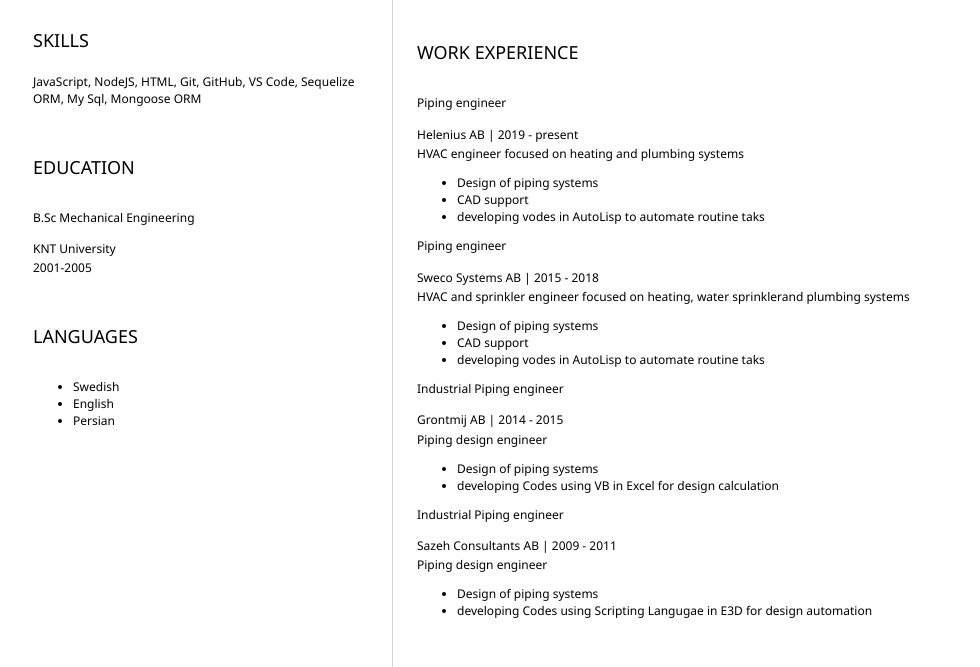
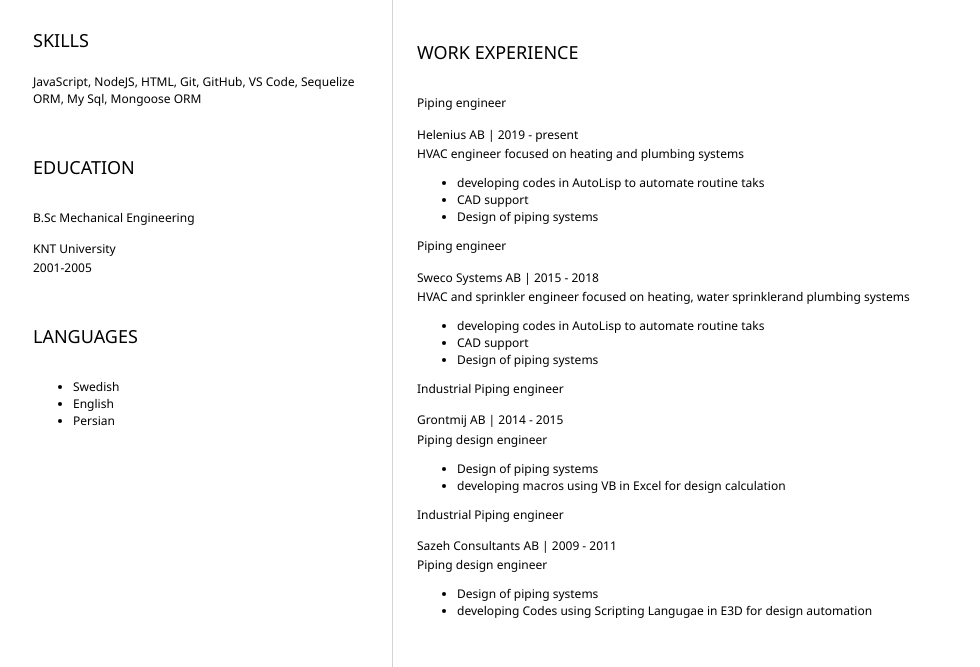
Before and after one commit to PooyaJln/CV, a plain HTML site: page index.html in a window 1280 px wide. Shown: the part 329-996 px from the top of the page, without its empty margins (151-1131 px from the left). Drawn offline with Linux system fonts and the light colour scheme.

Commit message:
some editing

```diff
--- a/index.html
+++ b/index.html
@@ -78,9 +78,9 @@
                             HVAC engineer focused on heating and plumbing systems
                     </p>
                     <ul>
+                        <li>developing codes in AutoLisp to automate routine taks</li>
+                        <li>CAD support</li>
                             <li>Design of piping systems</li>
-                            <li>CAD support</li>
-                            <li>developing vodes in AutoLisp to automate routine taks</li>
                     </ul>
                     <h3> Piping engineer</h3>
                     <p>
@@ -90,9 +90,9 @@
                             HVAC and sprinkler engineer focused on heating, water sprinklerand plumbing systems
                     </p>
                     <ul>
+                        <li>developing codes in AutoLisp to automate routine taks</li>
+                        <li>CAD support</li>
                             <li>Design of piping systems</li>
-                            <li>CAD support</li>
-                            <li>developing vodes in AutoLisp to automate routine taks</li>
                     </ul>
                     <h3> Industrial Piping engineer</h3>
                     <p>
@@ -103,7 +103,7 @@
                     </p>
                     <ul>
                             <li>Design of piping systems</li>
-                            <li>developing Codes using VB in Excel for design calculation</li>
+                            <li>developing macros using VB in Excel for design calculation</li>
                     </ul>
                     <h3> Industrial Piping engineer</h3>
                     <p>
```
